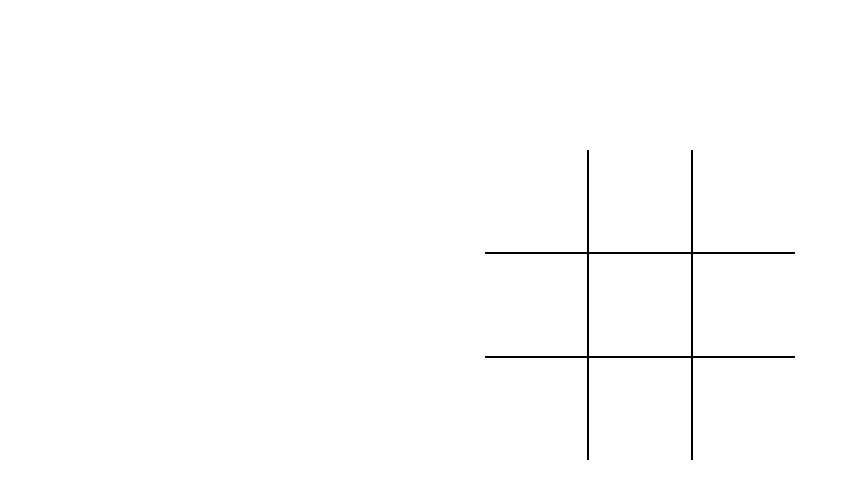
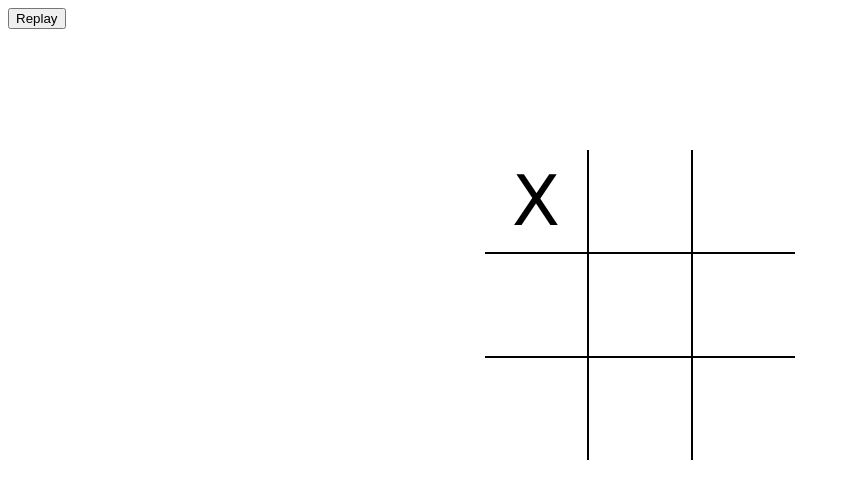
Before and after one commit to jegrieve/tictactoe, a plain HTML site: page index.html in a window 1280 px wide. Shown: the whole page, without its empty margins (0-850 px from the left). Drawn offline with Linux system fonts and the light colour scheme.

Commit message:
add button for replay

```diff
--- a/index.html
+++ b/index.html
@@ -9,7 +9,7 @@
 <body>
     <table>
         <tr>
-            <td class = "cell" id = "0"></td>
+            <td class = "cell" id = "0">X</td>
             <td class = "cell" id = "1"></td>
             <td class = "cell" id = "2"></td>
         </tr>
@@ -27,6 +27,7 @@
     <div class = "endgame">
         <div class = "text"></div>
     </div>
+    <button onClick="">Replay</button>
     <script src = "script.js"></script>
 </body>
 </html>
```
